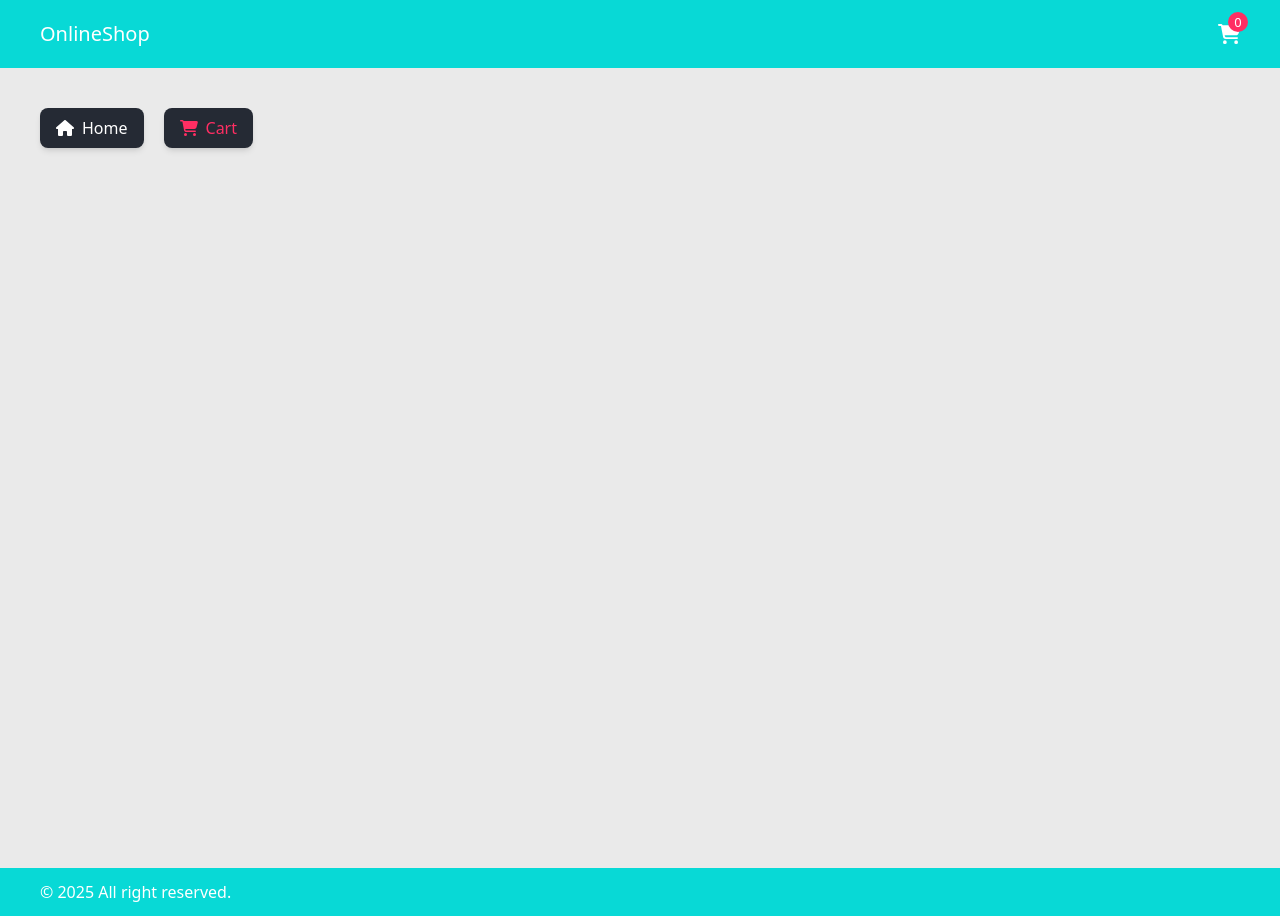
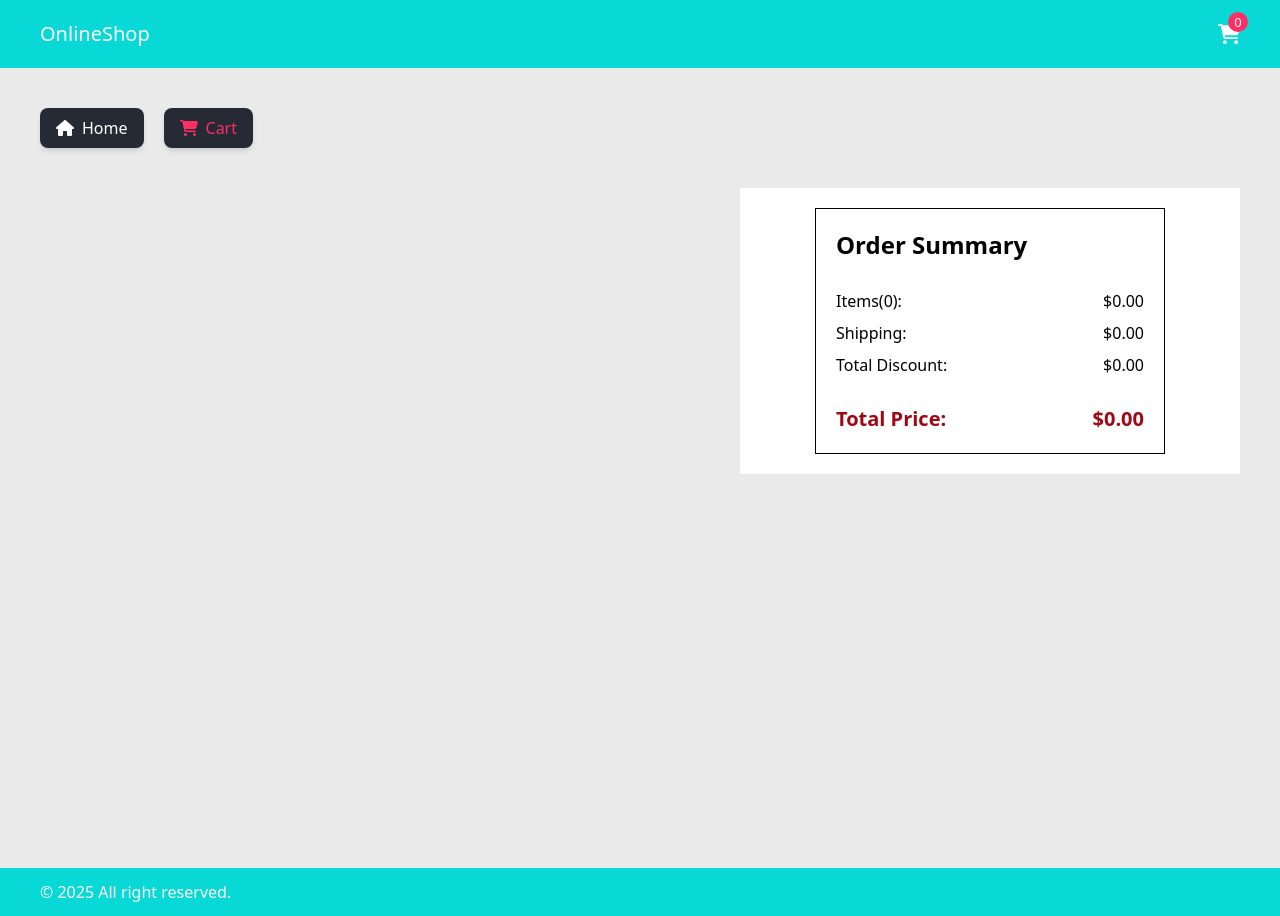
Before and after one commit to andromeda-glx/zustand-practice, a React (Vite) app: page /cart in a window 1280 px wide. Built offline with nearby package versions, Linux system fonts and the light colour scheme.

Commit message:
make order summary

```diff
--- a/src/Pages/Cart.jsx
+++ b/src/Pages/Cart.jsx
@@ -1,4 +1,5 @@
 import CartItem from "../components/CartItem";
+import OrderSummary from "../components/OrderSummary";
 import Spinner from "../components/Spinner";
 import { useFetchData } from "../hooks/useFetchData"
 import useCart from "../stores/cart";
@@ -19,6 +20,7 @@ export default function Cart() {
 
 
     return (
+        <div className="grid grid-rows-[auto_1fr] lg:grid lg:grid-cols-[1fr_500px] gap-5">
             <div className="">
                 {!error ? isLoading ? <Spinner /> : products &&
                     <ul className="grid grid-cols-1 gap-5">
@@ -32,5 +34,9 @@ export default function Cart() {
                     <h2>Network Error. {error.message}</h2>
                 }
             </div>
+            <div className="-order-1 lg:order-1">
+                <OrderSummary />
+            </div>
+        </div>
     )
 }
--- a/src/components/CartItem.jsx
+++ b/src/components/CartItem.jsx
@@ -1,18 +1,18 @@
 /* eslint-disable react/prop-types */
 export default function CartItem({ id, images, title, price, quantity }) {
     return (
-        <div className="shadow-lg rounded-xl py-5 px-2 grid grid-cols-[1fr_2fr] bg-white">
-            <div className="w-[100%] max-h-[300px] flex justify-center">
+        <div className="border border-gray-400 py-5 px-2 grid grid-cols-[1fr_2fr] bg-white">
+            <div className="max-w-[200px] max-h-[200px] w-[100%] h-[100%] flex justify-center">
                 <img className="h-[100%] object-contain" src={images[0]} alt={title} />
             </div>
             <div className="">
-                <div className="flex flex-col gap-y-5">
-                    <h2 className="text-3xl">{title}</h2>
-                    <div className="flex justify-between items-center text-xl max-w-[40%]">
-                        <h3 className="font-semibold">Price:</h3>
-                        <p>${price}</p>
+                <div className="flex flex-col gap-y-1">
+                    <h2 className="text-2xl">{title}</h2>
+                    <div className="flex gap-2 text-lg">
+                        <h3 className="font-semibold text-red-800">Price:</h3>
+                        <p className="font-bold text-red-800">${price}</p>
                     </div>
-                    <div className="flex justify-between items-center text-xl max-w-[40%]">
+                    <div className="flex gap-2 text-lg">
                         <h3 className="font-semibold">Quantity:</h3>
                         <p>{quantity}</p>
                     </div>
--- a/src/components/Header.jsx
+++ b/src/components/Header.jsx
@@ -13,7 +13,7 @@ export default function Header() {
                 <div className="">
                     OnlineShop
                 </div>
-                <div className="relative" onClick={() => navigate('cart')}>
+                <div className="relative cursor-pointer" onClick={() => navigate('cart')}>
                     <div className="">
                         <FontAwesomeIcon icon={faShoppingCart} />
                     </div>
--- /dev/null
+++ b/src/components/OrderSummary.jsx
@@ -0,0 +1,31 @@
+import useCart from "../stores/cart"
+import convertToCurrency from "../utils/convertToCurrency";
+
+export default function OrderSummary() {
+    const cartQuantity = useCart((state) => state.totalQuantity);
+    const invoice = useCart((state) => state.invoice);
+
+    return (
+        <div className="bg-white p-5 flex justify-center">
+            <div className="w-[100%] max-w-[350px] border p-5 flex flex-col gap-2">
+                <h2 className="text-2xl font-semibold mb-5">Order Summary</h2>
+                <div className="flex justify-between gap-x-2">
+                    <h3>Items({cartQuantity}): </h3>
+                    <p>{convertToCurrency(invoice.totalPrice)}</p>
+                </div>
+                <div className="flex justify-between gap-x-2">
+                    <h3>Shipping: </h3>
+                    <p>{convertToCurrency(invoice.deliveryCost)}</p>
+                </div>
+                <div className="flex justify-between gap-x-2">
+                    <h3>Total Discount: </h3>
+                    <p>{convertToCurrency(invoice.totalDiscount)}</p>
+                </div>
+                <div className="flex justify-between gap-x-2 mt-5 text-red-800 text-xl">
+                    <h3 className="font-semibold">Total Price: </h3>
+                    <p className="font-bold">{convertToCurrency(invoice.totalPrice)}</p>
+                </div>
+            </div>
+        </div>
+    )
+}
--- a/src/components/Product.jsx
+++ b/src/components/Product.jsx
@@ -20,7 +20,7 @@ export default function Product({ id, images, title, price }) {
                 </div>
             </div>
             <div className="w-[100%] flex items-center">
-                <Button text={"Add to Cart"} backgroundColor={"#252A34"} productId={id} color={"white"} handleClick={() => addToCart(id)} />
+                <Button text={"Add to Cart"} backgroundColor={"#252A34"} productId={id} color={"white"} handleClick={() => addToCart(id, price)} />
             </div>
         </div>
     )
--- a/src/stores/cart.js
+++ b/src/stores/cart.js
@@ -5,13 +5,13 @@ const useCart = create((set, get) => {
         items: [],
         totalQuantity: 0,
         invoice: {
-            totalPrice: 0,
+            totalPrice: 0, // total price is not synch with the data that's been received for the second time from the api
             totalDiscount: 0,
             deliveryCost: 0,
             finalPrice: 0,
         },
         actions: {
-            addToCart: (itemID) => {
+            addToCart: (itemID, itemPrice) => {
                 const idExist = get().items.some(item => item.id === itemID);
 
                 set((state) => {
@@ -19,14 +19,22 @@ const useCart = create((set, get) => {
                         console.log("Item quantity increased!");
                         return {
                             items: state.items.map(item => item.id === itemID ? {...item, quantity: item.quantity + 1} : item),
-                            totalQuantity: state.totalQuantity + 1
+                            totalQuantity: state.totalQuantity + 1,
+                            invoice: {
+                                ...state.invoice,
+                                totalPrice: state.invoice.totalPrice + itemPrice
+                            }
                         }
                     }
                     else{
                         console.log("New item added!");
                         return {
                             items: [...state.items, {id: itemID, quantity: 1}],
-                            totalQuantity: state.totalQuantity + 1
+                            totalQuantity: state.totalQuantity + 1,
+                            invoice: {
+                                ...state.invoice,
+                                totalPrice: state.invoice.totalPrice + itemPrice
+                            }
                         }
                     }
                 })
--- /dev/null
+++ b/src/utils/convertToCurrency.js
@@ -0,0 +1,9 @@
+export default function convertToCurrency(price){
+    const formattedPrice = new Intl.NumberFormat('en-US', {
+        style: 'currency',
+        currency: 'USD',
+        minimumFractionDigits: 2
+    }).format(price);
+
+    return formattedPrice;
+}
```
Lines whose indentation alone changed are shown as unchanged.
